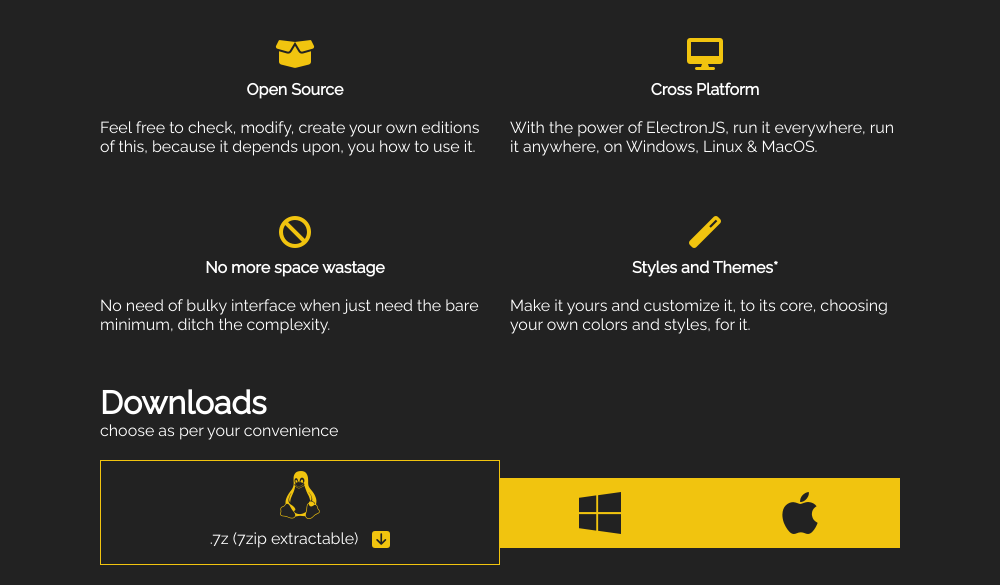
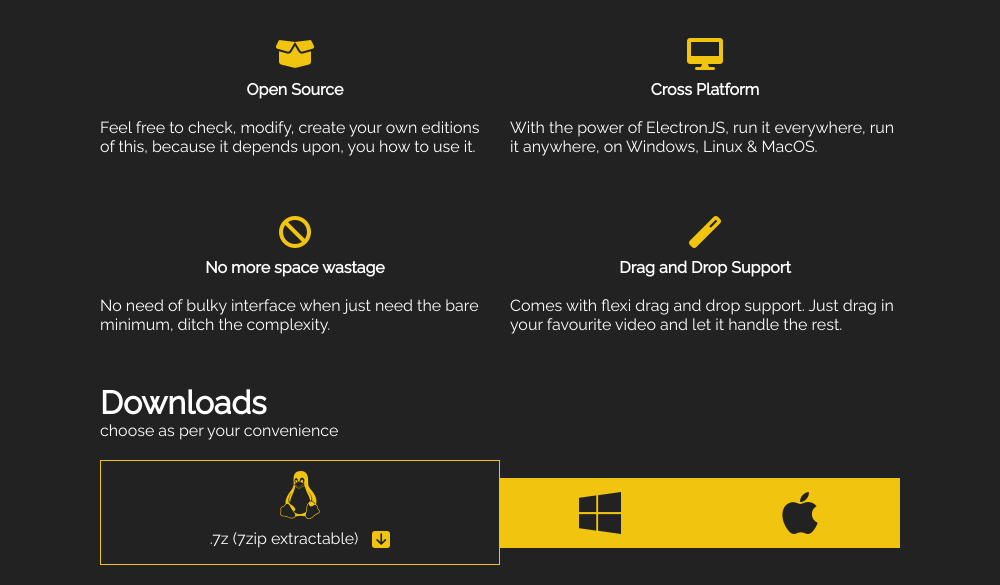
Before and after one commit to daxter-army/simpl, an Electron app: page docs/index.html in a window 1000 px wide. Shown: the part 748-1333 px from the top of the page. Drawn offline with Linux system fonts and the light colour scheme.

Commit message:
changed homepage feature

```diff
--- a/docs/index.html
+++ b/docs/index.html
@@ -83,10 +83,10 @@
                     <div>
                         <div style="text-align: center;">
                             <i class="fas fa-magic feature-icons"></i>
-                            <p><b>Styles and Themes*</b></p>
+                            <p><b>Drag and Drop Support</b></p>
                         </div>
                         <br/>
-                        <p>Make it yours and customize it, to its core, choosing your own colors and styles, for it.</p>
+                        <p>Comes with flexi drag and drop support. Just drag in your favourite video and let it handle the rest.</p>
                     </div>
                 </div>
             </div>
```
